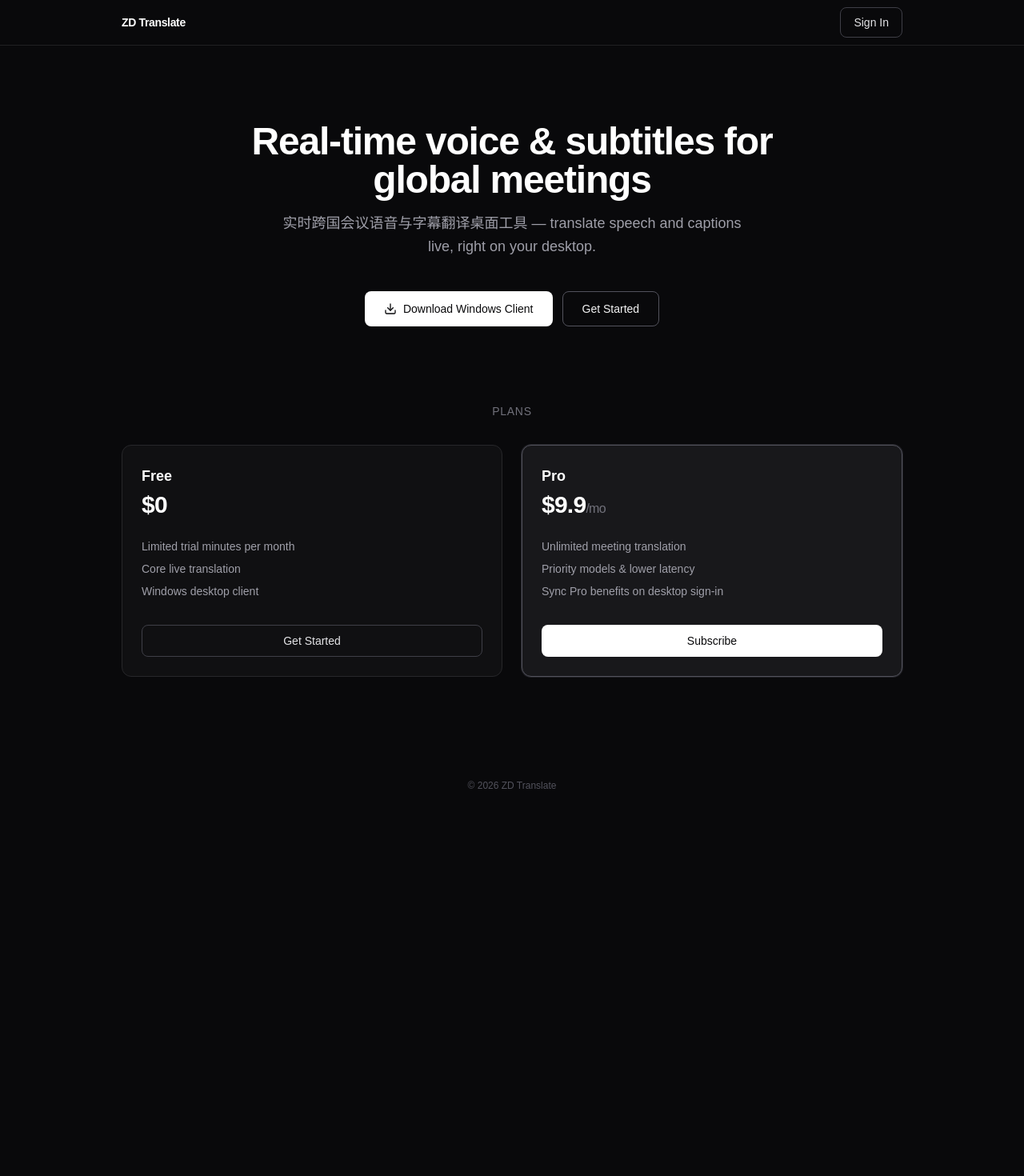
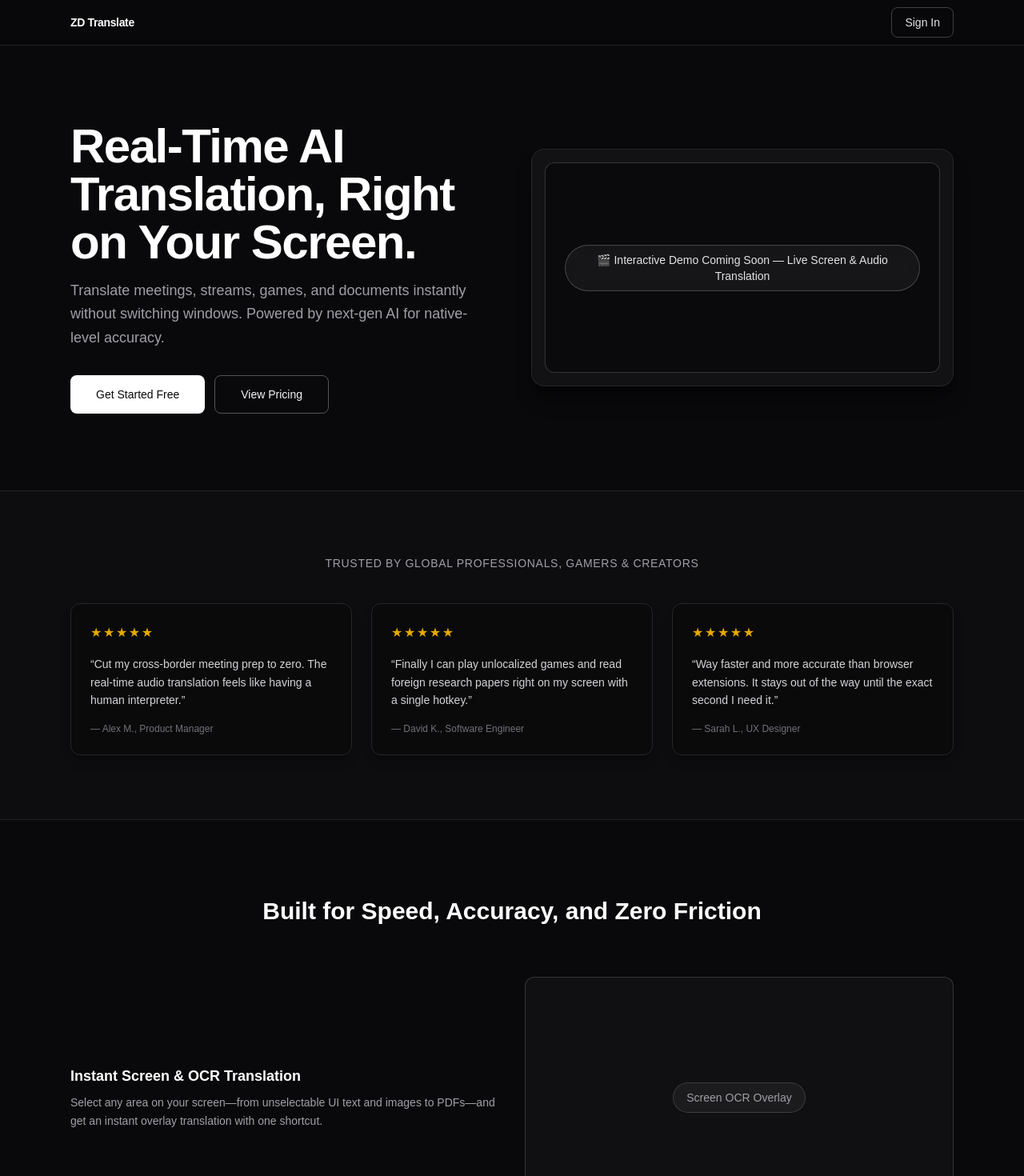
Before and after one commit to ZD-studio-dev/translator-web, a Next.js app: page / in a window 1280 px wide. Shown: the top 1470 px of the page at 80% size. Before the commit the page ends 1022 px from the top, so only its background shows below. Built offline with nearby package versions, Linux system fonts and the light colour scheme; no server answers.

Commit message:
feat: init texts, place hold demo videos

```diff
--- a/src/app/layout.tsx
+++ b/src/app/layout.tsx
@@ -13,8 +13,9 @@ const geistMono = Geist_Mono({
 });
 
 export const metadata: Metadata = {
-  title: "Create Next App",
-  description: "Generated by create next app",
+  title: "ZD Translate — Real-Time AI Desktop Translator",
+  description:
+    "Instant, context-aware screen, voice, and text translation for desktop. Break language barriers seamlessly without switching windows.",
 };
 
 export default function RootLayout({ children }: LayoutProps<"/">) {
--- a/src/app/page.tsx
+++ b/src/app/page.tsx
@@ -1,9 +1,87 @@
 export const instant = false;
+import type { Metadata } from "next";
 import Link from "next/link";
-import { Download } from "lucide-react";
 import { connection } from "next/server";
 import { GetStartedButton } from "@/app/get-started-button";
+import { UpgradeProButton } from "@/app/dashboard/upgrade-pro-button";
 import { createClient } from "@/utils/supabase/server";
+
+const seoTitle = "ZD Translate — Real-Time AI Desktop Translator";
+const seoDescription =
+  "Instant, context-aware screen, voice, and text translation for desktop. Break language barriers seamlessly without switching windows.";
+
+export const metadata: Metadata = {
+  title: seoTitle,
+  description: seoDescription,
+  keywords: [
+    "AI translation",
+    "desktop translator",
+    "real-time translation",
+    "screen translation",
+    "voice translation",
+  ],
+  openGraph: {
+    title: seoTitle,
+    description: seoDescription,
+  },
+};
+
+const testimonials = [
+  {
+    quote:
+      "Cut my cross-border meeting prep to zero. The real-time audio translation feels like having a human interpreter.",
+    author: "Alex M., Product Manager",
+  },
+  {
+    quote:
+      "Finally I can play unlocalized games and read foreign research papers right on my screen with a single hotkey.",
+    author: "David K., Software Engineer",
+  },
+  {
+    quote:
+      "Way faster and more accurate than browser extensions. It stays out of the way until the exact second I need it.",
+    author: "Sarah L., UX Designer",
+  },
+];
+
+const features = [
+  {
+    title: "Instant Screen & OCR Translation",
+    description:
+      "Select any area on your screen—from unselectable UI text and images to PDFs—and get an instant overlay translation with one shortcut.",
+    label: "Screen OCR Overlay",
+    reverse: false,
+  },
+  {
+    title: "Real-Time System Audio & Voice Captions",
+    description:
+      "Capture system audio or microphone input during calls, lectures, or livestreams and read live bilingual subtitles in real time.",
+    label: "Live Audio Captions",
+    reverse: true,
+  },
+  {
+    title: "Context-Aware AI Engine",
+    description:
+      "Go beyond literal word-for-word translation. ZD Translate understands idioms, technical jargon, and context to deliver natural results.",
+    label: "AI Context Engine",
+    reverse: false,
+  },
+];
+
+const faqs = [
+  {
+    q: "How does the desktop app sync with my Pro account?",
+    a: "Simply sign in to the ZD Translate desktop client using the same email account. Your Pro privileges unlock automatically in real time.",
+  },
+  {
+    q: "Can I cancel my subscription at any time?",
+    a: "Yes. You can manage or cancel your subscription anytime with one click from your Dashboard via our billing portal—no hidden fees.",
+  },
+  {
+    q: "Does it work over fullscreen apps, games, and video calls?",
+    a: "Absolutely. ZD Translate runs as a lightweight native overlay that works seamlessly across any window, PDF, browser, or meeting app.",
+  },
+];
 
 export default async function Home() {
   await connection();
@@ -13,9 +91,9 @@ export default async function Home() {
   } = await supabase.auth.getUser();
 
   return (
-    <div className="min-h-screen flex flex-col bg-zinc-950 text-zinc-100">
-      <header className="border-b border-zinc-800/80">
-        <div className="mx-auto flex h-14 max-w-5xl items-center justify-between px-6">
+    <div className="flex min-h-screen flex-col bg-zinc-950 text-zinc-100">
+      <header className="sticky top-0 z-10 border-b border-zinc-800/80 bg-zinc-950/90 backdrop-blur">
+        <div className="mx-auto flex h-14 max-w-6xl items-center justify-between px-6">
           <Link
             href="/"
             className="text-sm font-semibold tracking-tight text-white"
@@ -31,69 +109,163 @@ export default async function Home() {
         </div>
       </header>
 
-      <main className="mx-auto flex w-full max-w-5xl flex-1 flex-col px-6 py-16 sm:py-24">
-        <section className="flex flex-col items-center text-center">
-          <h1 className="max-w-2xl text-4xl font-semibold tracking-tight text-white sm:text-5xl">
-            Real-time voice &amp; subtitles for global meetings
+      <main className="flex-1">
+        <section className="mx-auto max-w-6xl px-6 py-16 sm:py-24">
+          <div className="grid items-center gap-12 lg:grid-cols-2">
+            <div className="text-center lg:text-left">
+              <h1 className="text-4xl font-semibold tracking-tight text-white sm:text-5xl lg:text-6xl">
+                Real-Time AI Translation, Right on Your Screen.
               </h1>
-          <p className="mt-4 max-w-xl text-base leading-relaxed text-zinc-400 sm:text-lg">
-            实时跨国会议语音与字幕翻译桌面工具 — translate speech and
-            captions live, right on your desktop.
+              <p className="mt-4 text-base leading-relaxed text-zinc-400 sm:text-lg">
+                Translate meetings, streams, games, and documents instantly
+                without switching windows. Powered by next-gen AI for
+                native-level accuracy.
               </p>
-          <div className="mt-10 flex flex-col gap-3 sm:flex-row sm:justify-center">
-            <button
-              type="button"
-              className="inline-flex h-11 items-center justify-center gap-2 rounded-lg bg-white px-6 text-sm font-medium text-zinc-950 transition-colors hover:bg-zinc-200"
+              <div className="mt-8 flex flex-col gap-3 sm:flex-row sm:justify-center lg:justify-start">
+                <GetStartedButton className="inline-flex h-12 items-center justify-center rounded-lg bg-white px-8 text-sm font-medium text-zinc-950 transition-colors hover:bg-zinc-200">
+                  Get Started Free
+                </GetStartedButton>
+                <a
+                  href="#pricing-section"
+                  className="inline-flex h-12 items-center justify-center rounded-lg border border-zinc-600 px-8 text-sm font-medium text-zinc-100 transition-colors hover:bg-zinc-900"
                 >
-              <Download className="h-4 w-4" aria-hidden />
-              Download Windows Client
-            </button>
-            <GetStartedButton className="inline-flex h-11 items-center justify-center rounded-lg border border-zinc-600 px-6 text-sm font-medium text-zinc-100 transition-colors hover:border-zinc-400 hover:bg-zinc-900" />
+                  View Pricing
+                </a>
+              </div>
+            </div>
+            <div className="aspect-video rounded-2xl border border-zinc-800 bg-zinc-900/60 p-4 shadow-xl shadow-black/40">
+              <div className="flex h-full flex-col items-center justify-center gap-4 rounded-xl border border-zinc-700/80 bg-zinc-950/80 px-6 text-center">
+                <span className="rounded-full border border-zinc-600/80 bg-white/5 px-4 py-2 text-sm font-medium text-zinc-200 backdrop-blur-sm">
+                  🎬 Interactive Demo Coming Soon — Live Screen &amp; Audio
+                  Translation
+                </span>
+              </div>
+            </div>
           </div>
         </section>
 
-        <section className="mt-24">
-          <h2 className="text-center text-sm font-medium uppercase tracking-wider text-zinc-500">
-            Plans
+        <section
+          id="proof-section"
+          className="border-y border-zinc-800/80 bg-zinc-900/30 py-16 sm:py-20"
+        >
+          <div className="mx-auto max-w-6xl px-6">
+            <h2 className="text-center text-sm font-medium uppercase tracking-wider text-zinc-400">
+              TRUSTED BY GLOBAL PROFESSIONALS, GAMERS &amp; CREATORS
             </h2>
-          <div className="mt-8 grid gap-6 sm:grid-cols-2">
-            <div className="rounded-xl border border-zinc-800 bg-zinc-900/50 p-6">
+            <div className="mt-10 grid gap-6 sm:grid-cols-3">
+              {testimonials.map((item) => (
+                <div
+                  key={item.author}
+                  className="flex flex-col rounded-xl border border-zinc-800 bg-zinc-950/80 p-6 shadow-lg shadow-black/20"
+                >
+                  <p
+                    className="text-amber-400/90 tracking-widest"
+                    aria-hidden
+                  >
+                    ★★★★★
+                  </p>
+                  <p className="mt-4 flex-1 text-sm leading-relaxed text-zinc-300">
+                    &ldquo;{item.quote}&rdquo;
+                  </p>
+                  <p className="mt-4 text-xs font-medium text-zinc-500">
+                    — {item.author}
+                  </p>
+                </div>
+              ))}
+            </div>
+          </div>
+        </section>
+
+        <section className="mx-auto max-w-6xl space-y-16 px-6 py-16 sm:py-24">
+          <h2 className="text-center text-2xl font-semibold text-white sm:text-3xl">
+            Built for Speed, Accuracy, and Zero Friction
+          </h2>
+          {features.map((feature) => (
+            <div
+              key={feature.title}
+              className={`grid items-center gap-8 lg:grid-cols-2 ${feature.reverse ? "lg:[&>*:first-child]:order-2" : ""}`}
+            >
+              <div>
+                <h3 className="text-lg font-semibold text-white">
+                  {feature.title}
+                </h3>
+                <p className="mt-2 text-sm leading-relaxed text-zinc-400">
+                  {feature.description}
+                </p>
+              </div>
+              <div className="flex aspect-video items-center justify-center rounded-xl border border-zinc-700/80 bg-zinc-900/50">
+                <span className="rounded-full border border-zinc-600/60 bg-white/5 px-4 py-2 text-sm font-medium text-zinc-400 backdrop-blur-sm">
+                  {feature.label}
+                </span>
+              </div>
+            </div>
+          ))}
+        </section>
+
+        <section
+          id="pricing-section"
+          className="border-t border-zinc-800/80 bg-zinc-900/20 py-16 sm:py-24"
+        >
+          <div className="mx-auto max-w-6xl px-6">
+            <h2 className="text-center text-2xl font-semibold text-white">
+              Simple, Transparent Pricing
+            </h2>
+            <div className="mt-10 grid gap-6 lg:grid-cols-2">
+              <div className="rounded-2xl border border-zinc-800 bg-zinc-950/60 p-8">
                 <p className="text-lg font-semibold text-white">Free</p>
-              <p className="mt-1 text-3xl font-semibold tracking-tight text-white">
-                $0
-              </p>
+                <p className="mt-1 text-3xl font-semibold text-white">$0</p>
                 <ul className="mt-6 space-y-2 text-sm text-zinc-400">
-                <li>Limited trial minutes per month</li>
-                <li>Core live translation</li>
-                <li>Windows desktop client</li>
+                  <li>Basic daily text &amp; shortcut translations</li>
+                  <li>Standard translation speed &amp; models</li>
+                  <li>Community support</li>
                 </ul>
-              <GetStartedButton className="mt-8 flex h-10 w-full items-center justify-center rounded-lg border border-zinc-700 text-sm font-medium text-zinc-200 transition-colors hover:bg-zinc-800" />
+                <GetStartedButton className="mt-8 flex h-11 w-full items-center justify-center rounded-lg border border-zinc-700 text-sm font-medium text-zinc-200 transition-colors hover:bg-zinc-800">
+                  Get Started
+                </GetStartedButton>
               </div>
-
-            <div className="rounded-xl border border-zinc-600 bg-zinc-900 p-6 ring-1 ring-zinc-700/50">
+              <div className="rounded-2xl border border-zinc-600 bg-zinc-900 p-8 ring-1 ring-zinc-700/50">
                 <p className="text-lg font-semibold text-white">Pro</p>
-              <p className="mt-1 text-3xl font-semibold tracking-tight text-white">
+                <p className="mt-1 text-3xl font-semibold text-white">
                   $9.9
                   <span className="text-base font-normal text-zinc-500">/mo</span>
                 </p>
                 <ul className="mt-6 space-y-2 text-sm text-zinc-400">
-                <li>Unlimited meeting translation</li>
-                <li>Priority models &amp; lower latency</li>
-                <li>Sync Pro benefits on desktop sign-in</li>
+                  <li>
+                    Unlimited real-time screen, OCR &amp; audio translation
+                  </li>
+                  <li>Ultra-low latency Pro AI models</li>
+                  <li>Custom hotkeys, overlay styles &amp; priority support</li>
                 </ul>
-              <Link
-                href="/dashboard"
-                className="mt-8 flex h-10 w-full items-center justify-center rounded-lg bg-white text-sm font-medium text-zinc-950 transition-colors hover:bg-zinc-200"
+                <div className="mt-8 [&_button]:flex [&_button]:h-11 [&_button]:w-full [&_button]:items-center [&_button]:justify-center">
+                  <UpgradeProButton />
+                </div>
+              </div>
+            </div>
+          </div>
+        </section>
+
+        <section className="mx-auto max-w-3xl px-6 py-16 sm:py-24">
+          <h2 className="text-center text-2xl font-semibold text-white">
+            Frequently Asked Questions
+          </h2>
+          <div className="mt-8 space-y-3">
+            {faqs.map((item) => (
+              <details
+                key={item.q}
+                className="group rounded-lg border border-zinc-800 bg-zinc-900/40 px-4 py-3"
               >
-                Subscribe
-              </Link>
-            </div>
+                <summary className="cursor-pointer list-none text-sm font-medium text-zinc-200 marker:content-none [&::-webkit-details-marker]:hidden">
+                  {item.q}
+                </summary>
+                <p className="mt-2 text-sm text-zinc-400">{item.a}</p>
+              </details>
+            ))}
           </div>
         </section>
       </main>
 
-      <footer className="mt-auto py-8 text-center text-xs text-zinc-600">
-        © 2026 ZD Translate
+      <footer className="border-t border-zinc-800/80 py-8 text-center text-xs text-zinc-600">
+        © 2026 ZD Translate. All rights reserved.
       </footer>
     </div>
   );
```
Also changed, not shown: src/app/dashboard/page.tsx (+27 -9 lines), src/app/robots.ts (added, +15 -0 lines), src/app/sitemap.ts (added, +14 -0 lines). Lines whose indentation alone changed are shown as unchanged.
